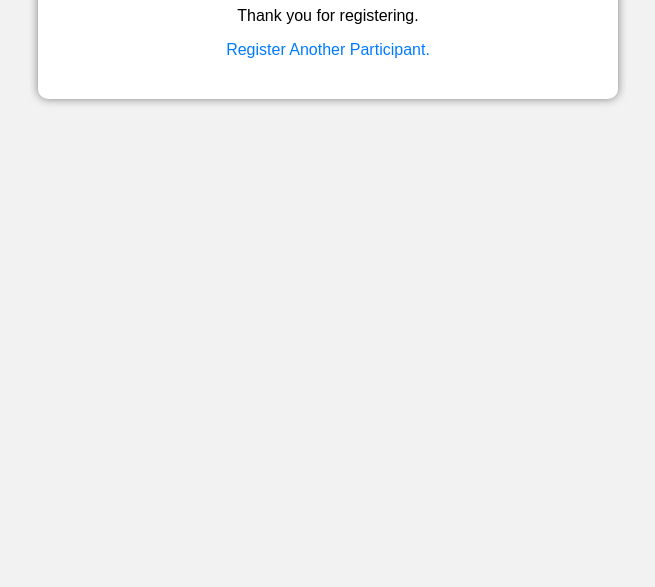
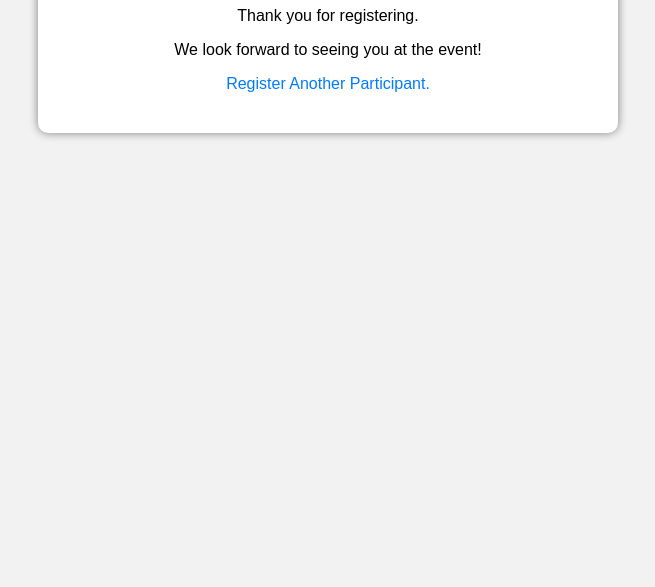
Before and after one commit to sapemanjusha/event-registration, a plain HTML site: page success.html in a window 1280 px wide. Shown: the part 213-800 px from the top of the page, without its empty margins (312-967 px from the left). Drawn offline with Linux system fonts and the light colour scheme.

Commit message:
Added event message

```diff
--- a/success.html
+++ b/success.html
@@ -8,6 +8,7 @@
 <div class="success">
 <h1>REGISTRATION SUCCESSFUL!</h1>
 <p>Thank you for registering.</p>
+<p>We look forward to seeing you at the event!</p>
 
 <a href="index.html">Register Another Participant.</a>
 </div>
```
